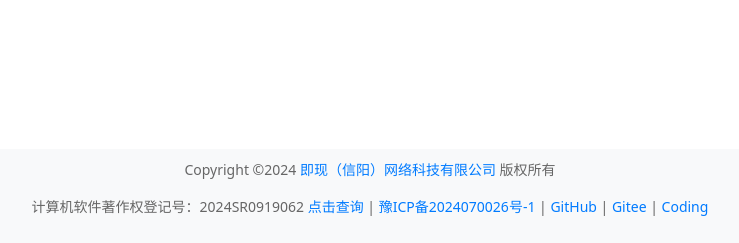
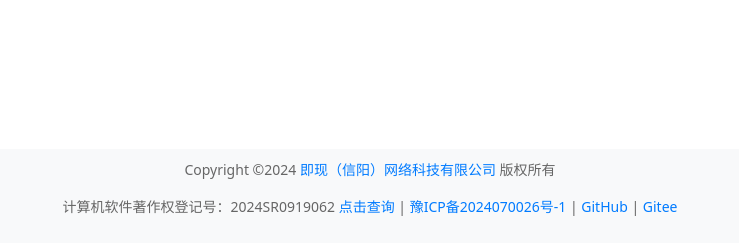
Before and after one commit to Moxin1044/YaoZhi, a Flask app: page / in a window 1280 px wide. Shown: the part 557-800 px from the top of the page, without its empty margins (270-1009 px from the left). Run offline with Flask 2, Linux system fonts and the light colour scheme; data comes from the database, SQL or seed files in the repository; some libraries are stand-ins or nearby versions.

Commit message:
style: 📝 修改底部内容

```diff
--- a/web/templates/index.html
+++ b/web/templates/index.html
@@ -313,7 +313,7 @@
         <p>Copyright ©2024 <a href="https://www.jixiannet.com/" target="_blank">即现（信阳）网络科技有限公司</a> 版权所有</p>
         <p>计算机软件著作权登记号：2024SR0919062
         <a href="https://register.ccopyright.com.cn/query.html" target="_blank">点击查询</a> |
-        <a href="https://beian.miit.gov.cn/" target="_blank">豫ICP备2024070026号-1</a>  | <a href="https://github.com/Moxin1044/YaoZhi" target="_blank">GitHub</a> | <a href="https://gitee.com/Jixian-Net/YaoZhi" target="_blank">Gitee</a> | <a href="https://e.coding.net/g-mcau0341/yaozhi/YaoZhi" target="_blank">Coding</a></p>
+        <a href="https://beian.miit.gov.cn/" target="_blank">豫ICP备2024070026号-1</a>  | <a href="https://github.com/Moxin1044/YaoZhi" target="_blank">GitHub</a> | <a href="https://gitee.com/Jixian-Net/YaoZhi" target="_blank">Gitee</a> </p>
     </div>
 
     <script src="{{ url_for('static', filename='js/bootstrap.bundle.min.js') }}"></script>
```
